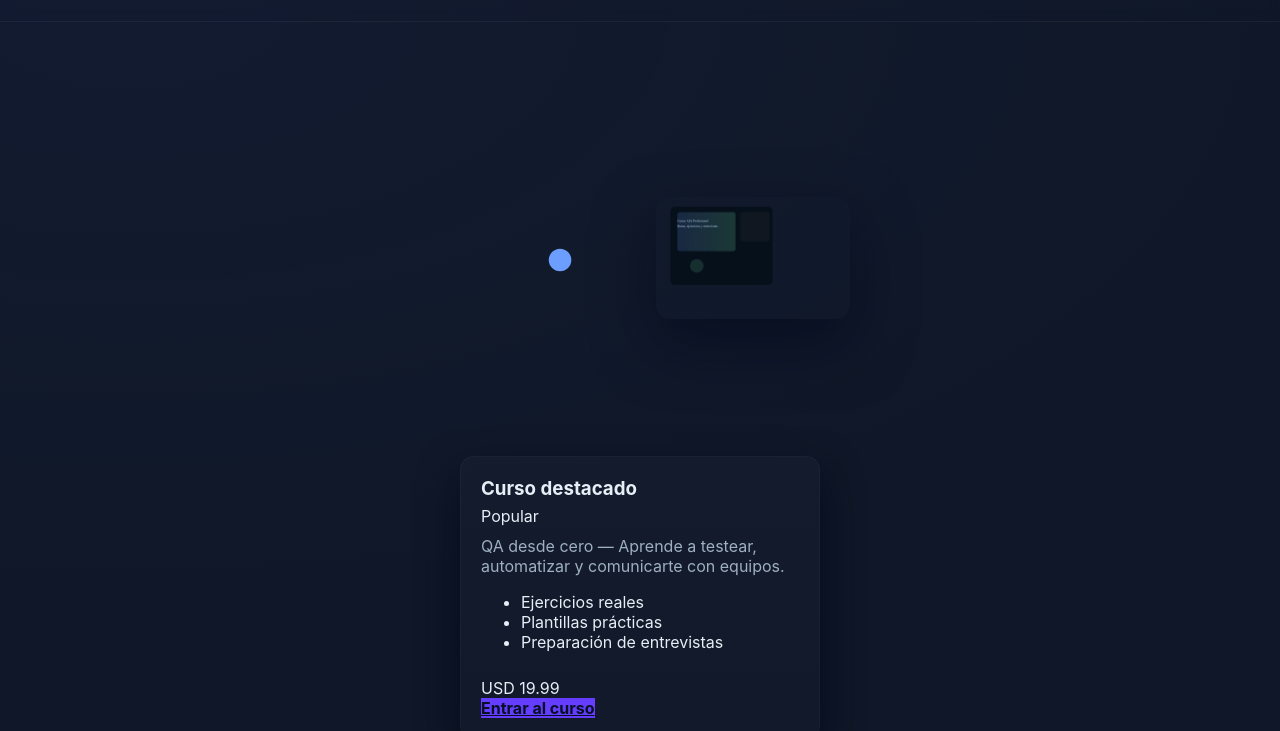
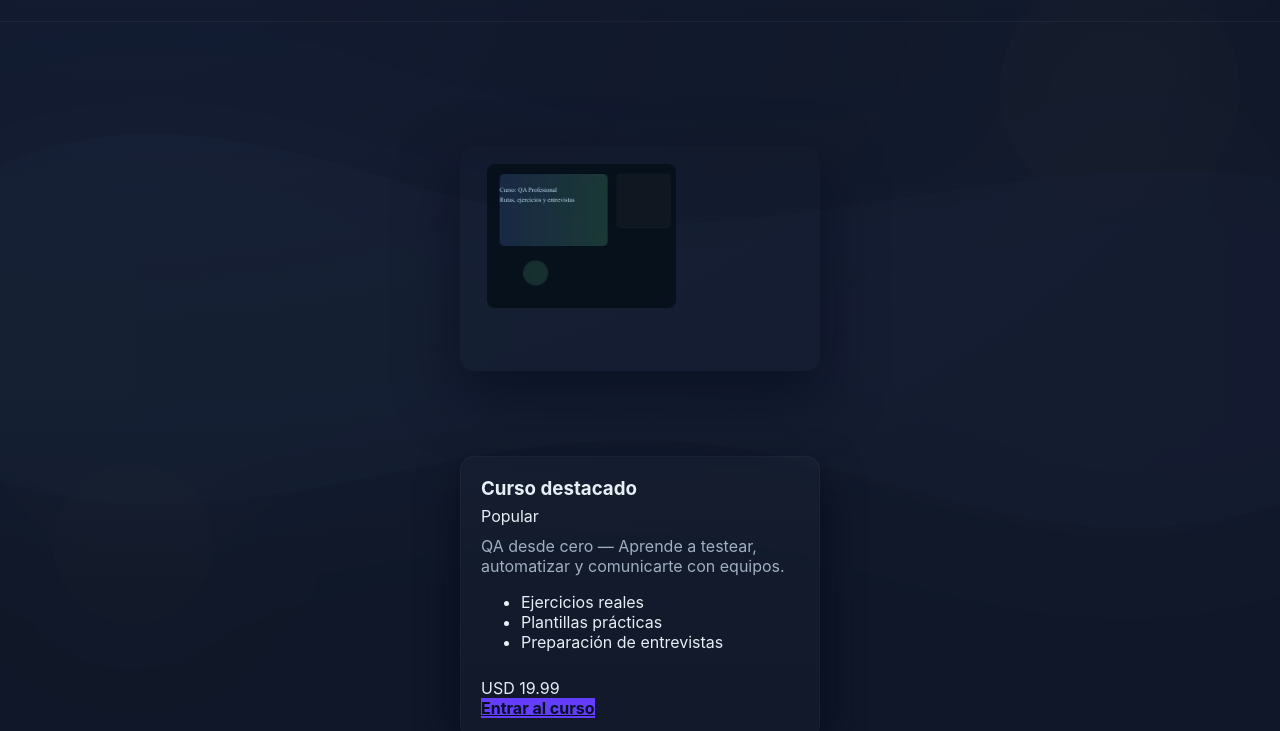
Before and after one commit to FrancoPietrafesa/ManualDelJr, a website: page index.html in a window 1280 px wide. Shown: the part 69-800 px from the top of the page. Drawn offline with nearby package versions, Linux system fonts and the light colour scheme.

Commit message:
UI: replace hero lottie with static illustration and add page watermark SVG background

```diff
--- a/index.html
+++ b/index.html
@@ -10,6 +10,7 @@
 </head>
 <body>
   <a class="skip-link" href="#main">Saltar al contenido</a>
+  <div class="page-watermark" aria-hidden="true"></div>
   <header class="topbar">
     <div class="container">
       <a class="brand" href="index.html">
@@ -65,8 +66,7 @@
             </aside>
           </div>
         <div class="hero-decor" aria-hidden="true">
-          <!-- Lottie animation; falls back to SVG when JS is disabled or player fails -->
-          <lottie-player id="heroLottie" src="assets/hero-animation.json" background="transparent" speed="1" class="hero-lottie" loop autoplay></lottie-player>
+          <!-- Replaced Lottie with static fallback illustration; watermark used as page background -->
           <picture class="hero-fallback">
             <source srcset="assets/hero-illustration.webp" type="image/webp">
             <source srcset="assets/hero-illustration.png" type="image/png">
--- a/styles.css
+++ b/styles.css
@@ -119,6 +119,24 @@ body{
 /* subtle background animation */
 .hero-bg-anim{position:absolute;inset:0;z-index:-1;opacity:0.14;background:radial-gradient(600px 300px at 10% 10%, rgba(110,130,255,0.08), transparent), radial-gradient(500px 240px at 90% 60%, rgba(126,249,182,0.03), transparent);transition:opacity .4s}
 
+/* Page watermark: subtle background blob (decorative) */
+.page-watermark{
+  position:fixed;
+  inset:0;
+  z-index:-2;
+  pointer-events:none;
+  background-image: url('assets/watermark.svg');
+  background-repeat:no-repeat;
+  background-position: center top;
+  background-size: cover;
+  opacity:0.06;
+  mix-blend-mode: screen;
+}
+
+@media (max-width:900px){
+  .page-watermark{background-position: center -40px; background-size: 140%; opacity:0.045}
+}
+
 .btn.primary{ background:var(--accent); color: var(--accent-contrast-text); font-weight:700; }
 .btn.ghost{ background:transparent; border:1px solid rgba(255,255,255,0.06); }
 
```
Also changed, not shown: assets/watermark.svg (added).
